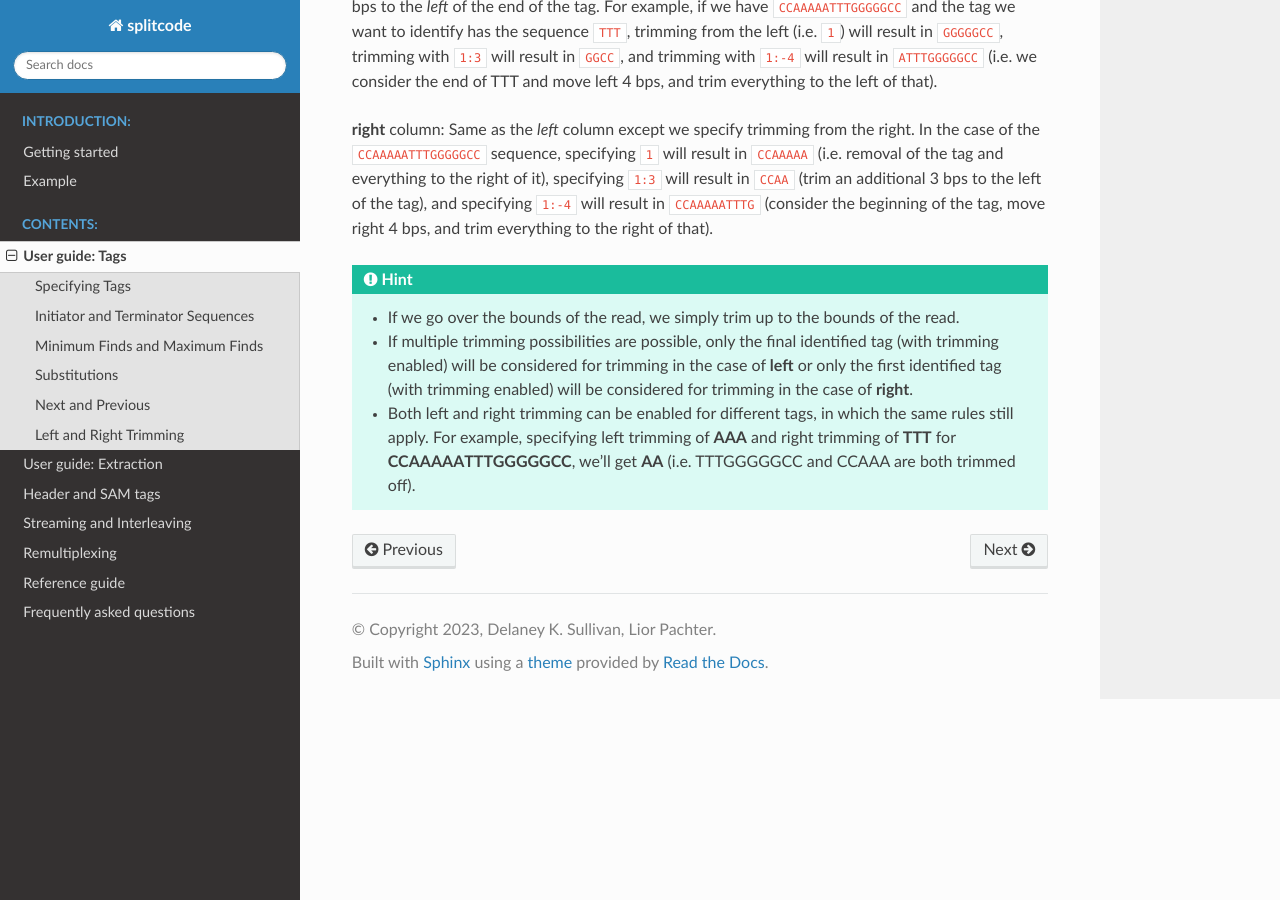
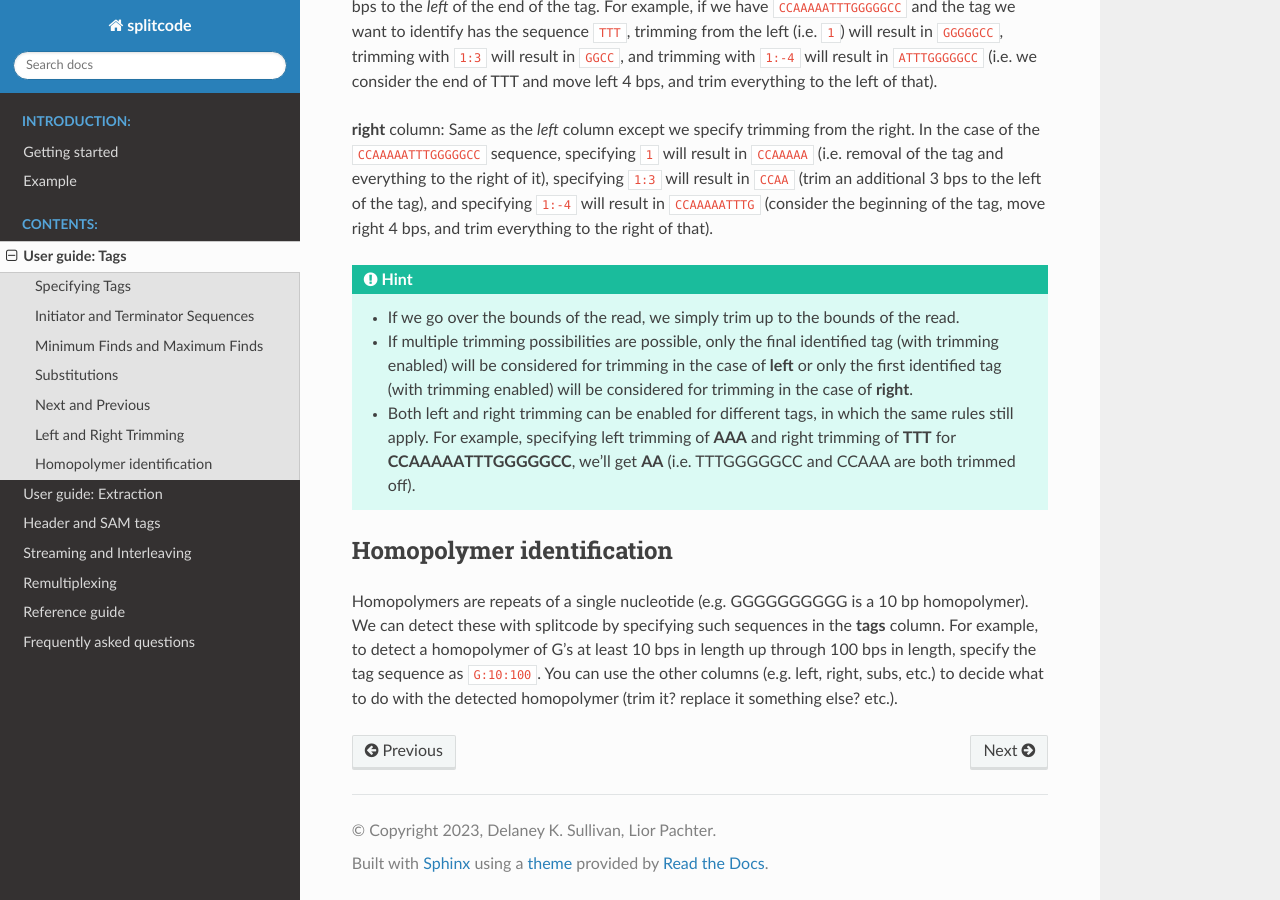
Before and after one commit to pachterlab/splitcode-tutorial, a Sphinx documentation site: the page built from docs/source/user_guide_tags.rst, in a window 1280 px wide and 900 px high, scrolled down 2943 px. Built offline with Sphinx 7.4.7 and the Read the Docs theme 2.0.0, drawn with Linux system fonts in a browser that asks for light colours.

Commit message:
Update user_guide_tags.rst

```diff
--- a/docs/source/user_guide_tags.rst
+++ b/docs/source/user_guide_tags.rst
@@ -86,3 +86,8 @@ Left and Right Trimming
    * If multiple trimming possibilities are possible, only the final identified tag (with trimming enabled) will be considered for trimming in the case of **left** or only the first identified tag (with trimming enabled) will be considered for trimming in the case of **right**.
 
    * Both left and right trimming can be enabled for different tags, in which the same rules still apply. For example, specifying left trimming of **AAA** and right trimming of **TTT** for **CCAAAAATTTGGGGGCC**, we'll get **AA** (i.e. TTTGGGGGCC and CCAAA are both trimmed off).
+
+Homopolymer identification
+^^^^^^^^^^^^^^^^^^^^^^^^^^
+
+Homopolymers are repeats of a single nucleotide (e.g. GGGGGGGGGG is a 10 bp homopolymer). We can detect these with splitcode by specifying such sequences in the **tags** column. For example, to detect a homopolymer of G's at least 10 bps in length up through 100 bps in length, specify the tag sequence as ``G:10:100``. You can use the other columns (e.g. left, right, subs, etc.) to decide what to do with the detected homopolymer (trim it? replace it something else? etc.).
```
